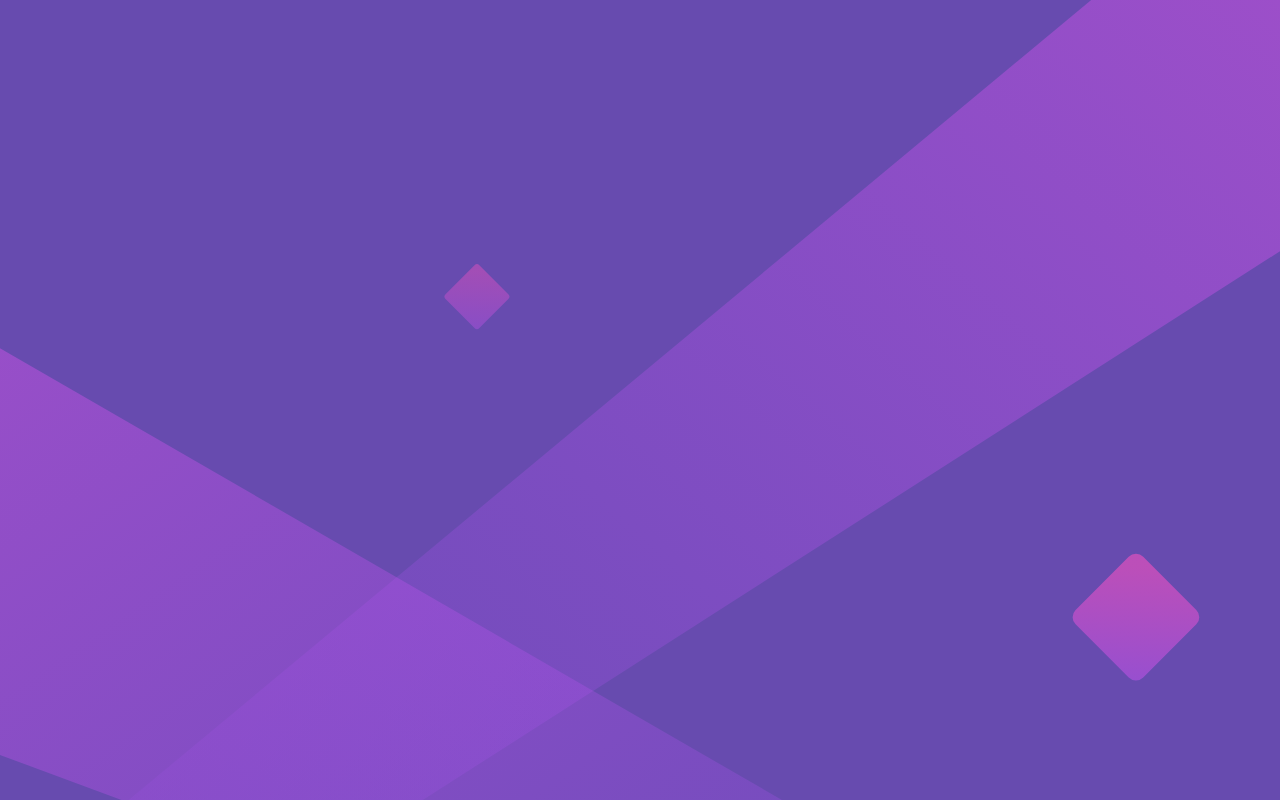
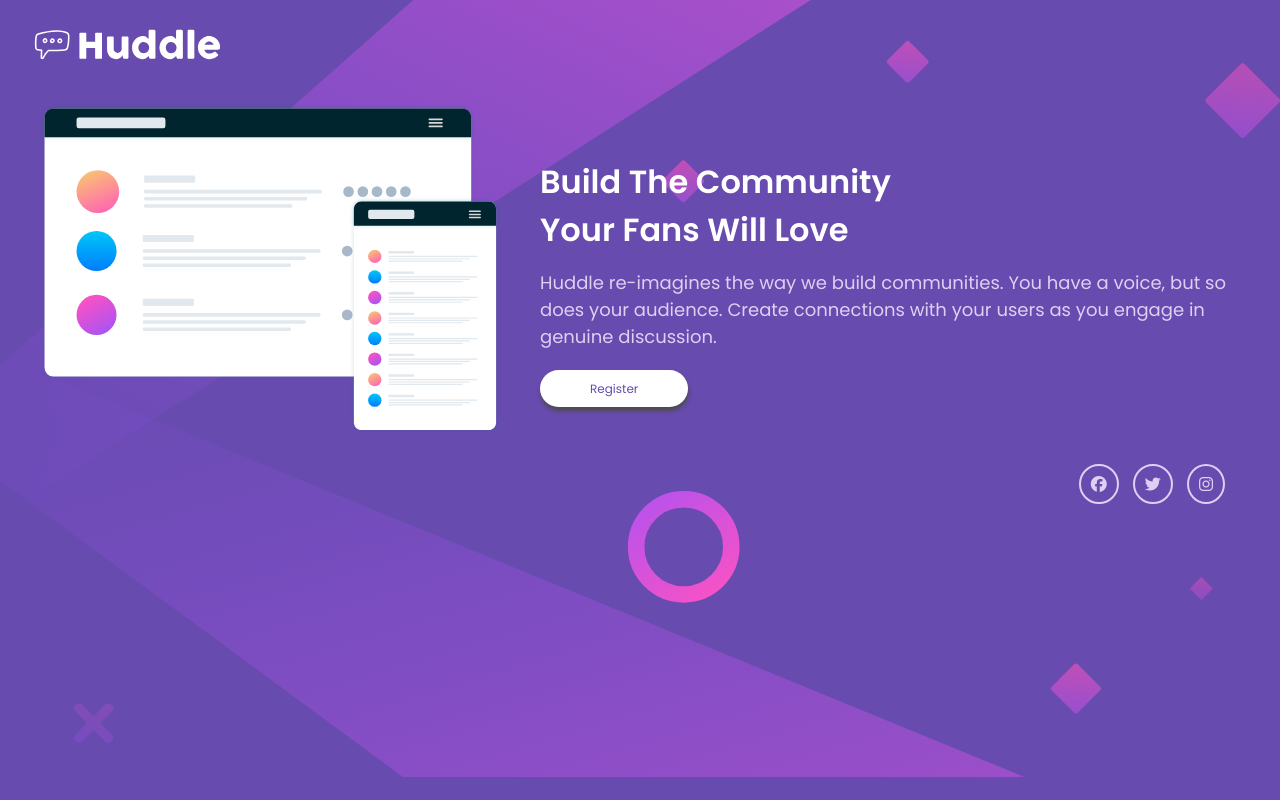
Before and after one commit to Retos-Frontend-Mentor/huddke-landng-page, a plain HTML site: page index.html in a window 1280 px wide. Drawn offline with nearby package versions, Linux system fonts and the light colour scheme.

Commit message:
reto resuelto a un 90% - mobile and desktop

```diff
--- a/css/style.css
+++ b/css/style.css
@@ -1,14 +1,132 @@
 :root {
   --Violet: hsl(257, 40%, 49%);
   --hover: hsl(300, 69%, 71%);
+}
+* {
+  margin: 0;
+  padding: 0;
+  box-sizing: border-box;
 }
 body {
   font-family: "Open Sans", sans-serif;
   background-color: var(--Violet);
   color: #fff;
-  padding: 20px;
+  /* padding: 20px; */
   margin: 0 auto;
   background-image: url(../images/bg-mobile.svg);
   background-repeat: no-repeat;
   background-size: cover;
+  /* min-width: 330px;
+  max-width: 900px; */
 }
+
+/*................ header.............. */
+.header {
+  margin-left: 25px;
+}
+.header__logo {
+  width: 200px;
+  margin-top: 20px;
+}
+
+/*................Main.............. */
+.main {
+  text-align: center;
+}
+.main figure {
+  margin: 0 auto;
+  margin-bottom: 45px;
+}
+.main__img {
+  width: 300px;
+  height: 230px;
+  margin-top: 30px;
+}
+.main__description {
+  font-family: Poppins;
+}
+.main__description h1 {
+  font-weight: 600;
+  margin-bottom: 15px;
+}
+.main__description p {
+  font-weight: 400;
+  font-size: 15px;
+  color: #ded0f2;
+  margin-bottom: 35px;
+  padding: 0 25px;
+}
+.main__description a {
+  background-color: #ffffff;
+  text-decoration: none;
+  border-radius: 50px;
+  padding: 10px 75px;
+  color: var(--Violet);
+  font-weight: 400;
+  box-shadow: 0.6px 4px 4px rgb(77, 76, 76);
+  font-size: 12px;
+}
+
+/*................Footer.............. */
+.footer {
+  text-align: center;
+  margin-top: 40px;
+  margin-bottom: 20px;
+}
+.footer i {
+  color: #ded0f2;
+  margin: 0 5px;
+  border: 2px solid #ded0f2;
+  border-radius: 50%;
+  padding: 10px;
+}
+
+/*................Media Queries.............. */
+@media screen and (min-width: 500px) {
+  .main__img {
+    width: 500px;
+    height: 330px;
+    padding: 0 20px;
+  }
+}
+
+@media screen and (min-width: 700px) {
+  body {
+    font-family: "Open Sans", sans-serif;
+    background-color: var(--Violet);
+    color: #fff;
+    background-image: url(../images/bg-desktop.svg);
+    background-repeat: no-repeat;
+    /* background-size: cover; */
+  }
+  .hero {
+    display: flex;
+    justify-content: center;
+    align-items: center;
+  }
+  .main {
+    padding: 0 20px;
+    overflow: hidden;
+  }
+  .main__description {
+    text-align: left;
+    margin-left: 20px;
+  }
+  .main__description h1 {
+    font-size: 32px;
+  }
+  .main__description p {
+    text-align: left;
+    padding: 0;
+    font-size: 18px;
+    margin-bottom: 25px;
+    margin-right: 20px;
+  }
+  .main__description a {
+    padding: 10px 50px;
+  }
+  .footer {
+    text-align: right;
+    margin: -20px 50px 0;
+  }
+}
--- a/index.html
+++ b/index.html
@@ -15,11 +15,43 @@
       href="https://fonts.googleapis.com/css2?family=Open+Sans&family=Poppins:wght@400;600&display=swap"
       rel="stylesheet"
     />
+    <script
+      src="https://kit.fontawesome.com/eec872cf4a.js"
+      crossorigin="anonymous"
+    ></script>
 
     <link rel="stylesheet" href="css/style.css" />
     <title>
       Frontend Mentor | Huddle landing page with single introductory section
     </title>
   </head>
-  <body></body>
+
+  <body>
+
+    <header class="header">
+      <img src="images/logo.svg" alt="" class="header__logo">
+    </header>
+
+    <main class="main">
+      <section class="hero">
+        <figure>
+          <img src="images/illustration-mockups.svg" alt="" class="main__img">
+        </figure>
+
+        <div class="main__description">
+          <h1>Build The Community <br>Your Fans Will Love</h1>
+          <p>Huddle re-imagines the way we build communities. You have a voice, but so does your audience. Create connections with your users as you engage in genuine discussion.</p>
+          <a href="#">Register</a>
+        </div>
+      </section>
+    </main>
+
+    <footer class="footer">
+      <div class="footer__social">
+       <a href=""><i class="fab fa-facebook"></i></a>
+       <a href=""><i class="fab fa-twitter"></i></a>
+       <a href=""><i class="fab fa-instagram"></i></a>
+      </div>
+    </footer>
+
 </html>
```
